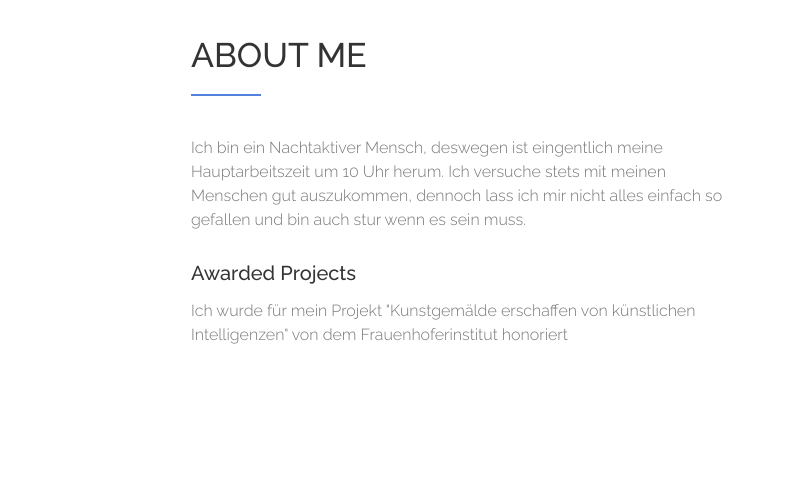
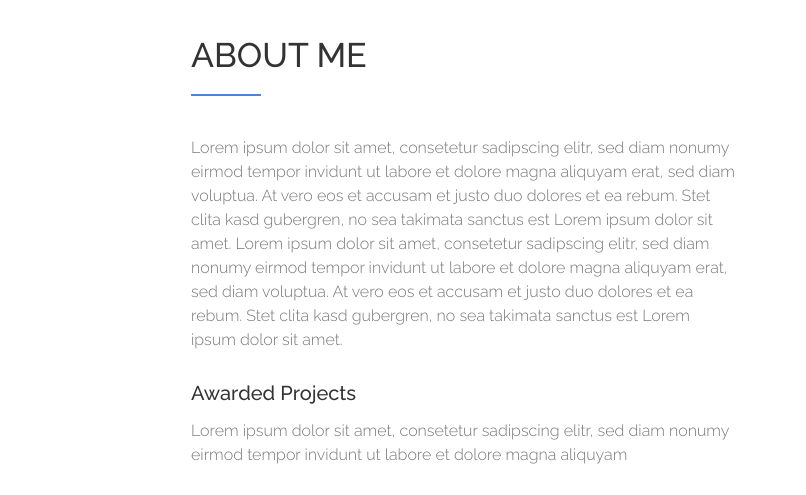
Before and after one commit to dlandler/dlandler.github.io, a plain HTML site: page index.html in a window 1280 px wide. Shown: the part 980-1475 px from the top of the page, 474-1280 px from the left. Drawn offline with Linux system fonts and the light colour scheme.

Commit message:
text changed

```diff
--- a/index.html
+++ b/index.html
@@ -80,10 +80,14 @@
         <div class="about-text">
           <h2>About me</h2>
           <hr>
-          <p>Ich bin ein Nachtaktiver Mensch, deswegen ist eingentlich meine Hauptarbeitszeit um 10 Uhr herum. Ich versuche stets mit meinen Menschen gut
-            auszukommen, dennoch lass ich mir nicht alles einfach so gefallen und bin auch stur wenn es sein muss.</p>
+          <p>Lorem ipsum dolor sit amet, consetetur sadipscing elitr, sed diam nonumy eirmod tempor invidunt ut labore
+            et dolore magna aliquyam erat, sed diam voluptua. At vero eos et accusam et justo duo dolores et ea rebum.
+            Stet clita kasd gubergren, no sea takimata sanctus est Lorem ipsum dolor sit amet. Lorem ipsum dolor sit
+            amet, consetetur sadipscing elitr, sed diam nonumy eirmod tempor invidunt ut labore et dolore magna aliquyam
+            erat, sed diam voluptua. At vero eos et accusam et justo duo dolores et ea rebum. Stet clita kasd gubergren,
+            no sea takimata sanctus est Lorem ipsum dolor sit amet.</p>
           <h3>Awarded Projects</h3>
-          <p>Ich wurde für mein Projekt "Kunstgemälde erschaffen von künstlichen Intelligenzen" von dem Frauenhoferinstitut honoriert</p>
+          <p>Lorem ipsum dolor sit amet, consetetur sadipscing elitr, sed diam nonumy eirmod tempor invidunt ut labore et dolore magna aliquyam</p>
         </div>
       </div>
     </div>
```
